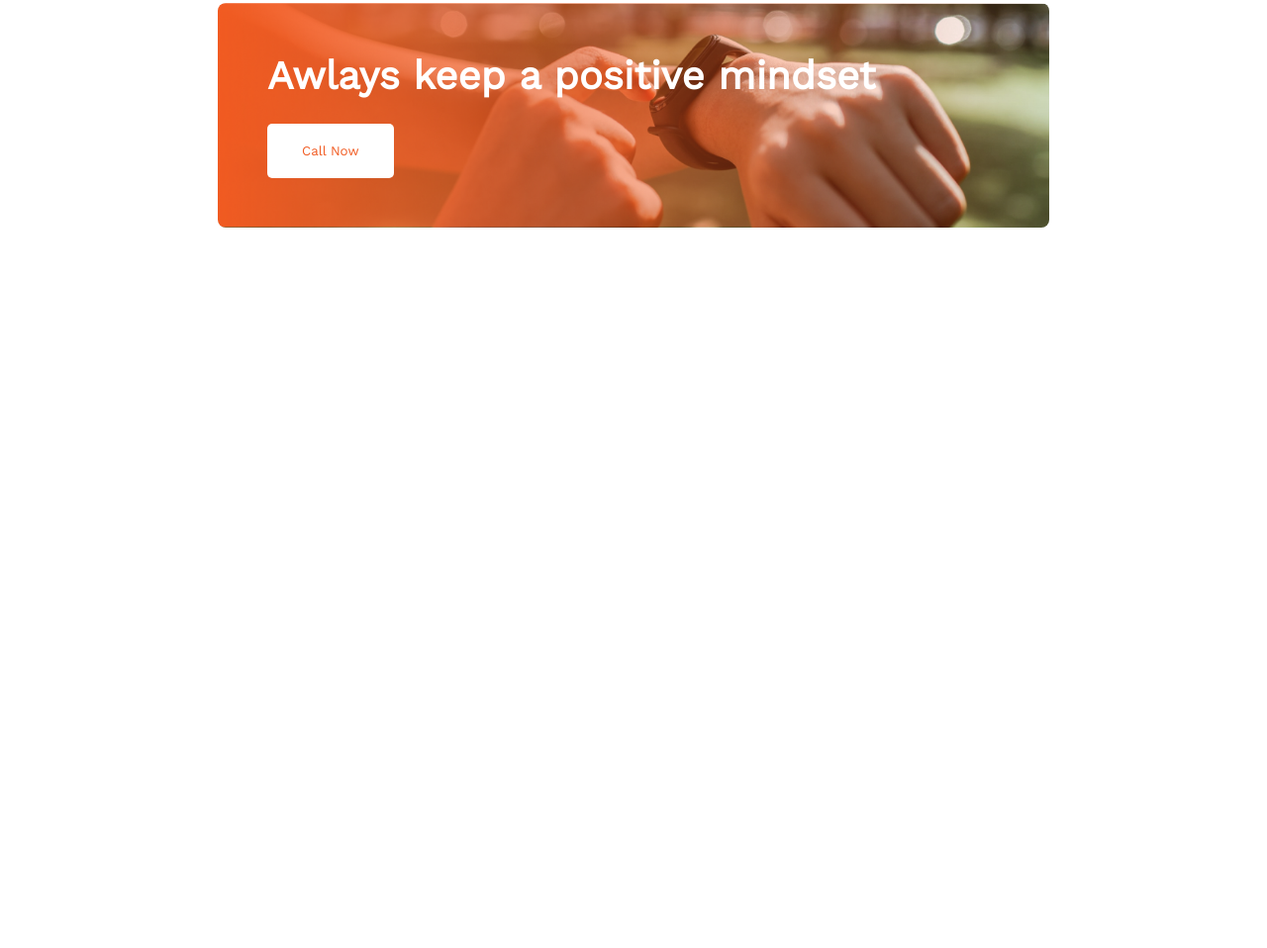
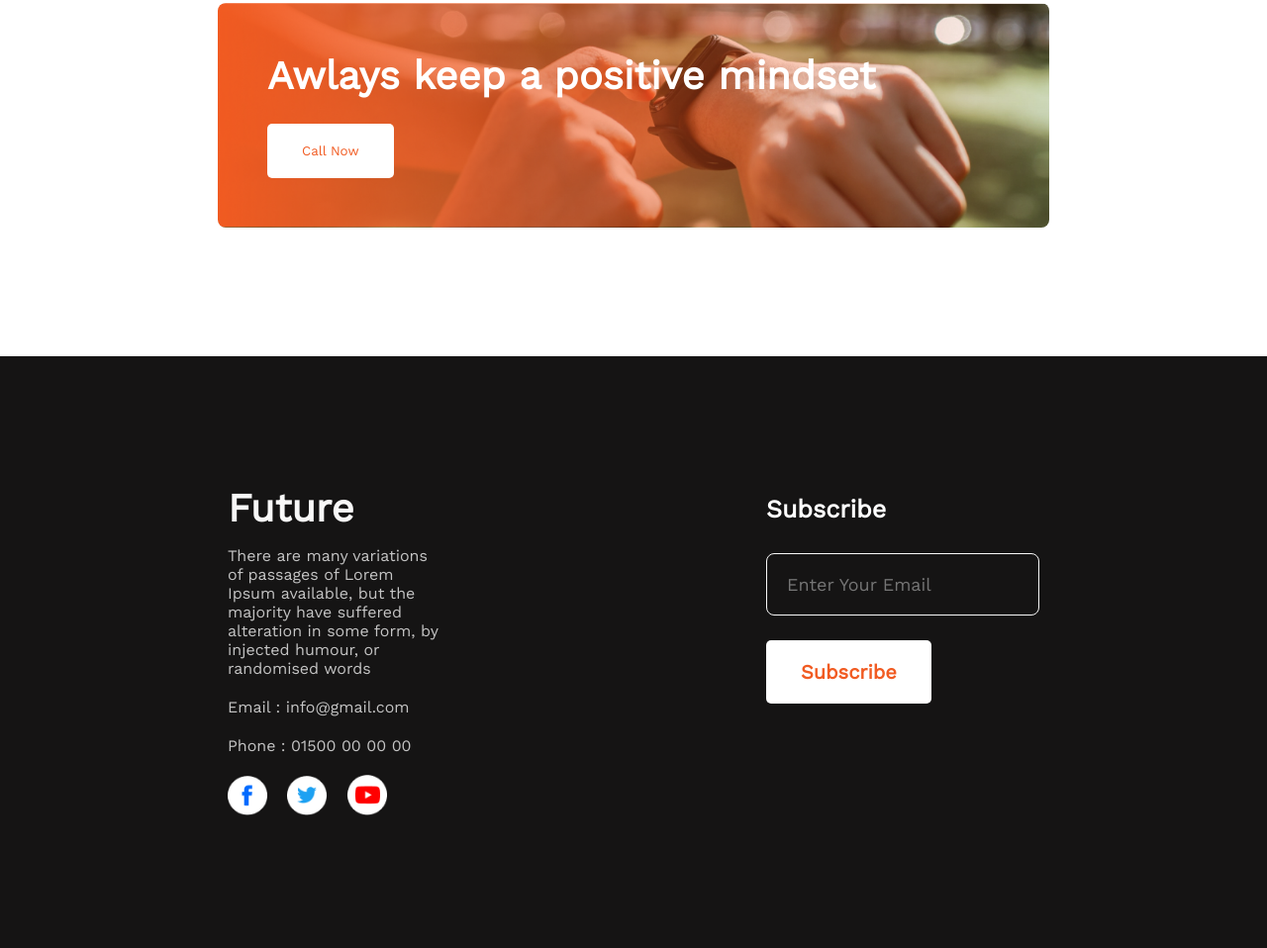
Before and after one commit to OmarAbir/Assignment-1, a plain HTML site: page index.html in a window 1280 px wide. Shown: the part 2212-3170 px from the top of the page at 99% size. Before the commit the page ends 2572 px from the top, so only its background shows below. Drawn offline with nearby package versions, Linux system fonts and the light colour scheme; a web font is replaced by a local one.

Commit message:
added footer section

```diff
--- a/index.html
+++ b/index.html
@@ -90,8 +90,8 @@
 
     <div class="a-message">
 
-     <h3 class="message-title">Awlays keep a positive mindset</h3>
-     <button class="call">Call Now</button>
+      <h3 class="message-title">Awlays keep a positive mindset</h3>
+      <button class="call">Call Now</button>
 
     </div>
 
@@ -100,6 +100,35 @@
 
   </section>
 
+  <!-- footer section -->
+
+  <section class="footer">
+    <div class="contacts">
+      <h2 class="footer-head" >Future</h2>
+      <div class="footer-description">
+        <p class="description" >There are many variations of passages of Lorem Ipsum available, but the majority have suffered alteration in
+          some form, by injected humour, or randomised words</p>
+        <p class="description" >Email : info@gmail.com</p>
+        <p class="description" > Phone : 01500 00 00 00</p>
+      </div>
+
+      <div class="scoial-media-logo">
+        <img class="logo" src="images/icons/fb.png" alt="">
+        <img class="logo" src="images/icons/twitter.png" alt="">
+        <img class="logo" src="images/icons/youtube.png" alt="">
+      </div>
+    </div>
+    <div>
+      <h2 class="subs-title">Subscribe</h2>
+
+      <input class="email" type="email" placeholder="Enter Your Email">
+      <input class=" call subs-btn" type="submit" value="Subscribe">
+
+    </div>
+
+
+  </section>
+
 
 </body>
 
--- a/styles/style.css
+++ b/styles/style.css
@@ -116,10 +116,10 @@
 }
 
 .a-message {
-    background-image: url('../images/gradient2.png'),url('../images/watch.png');
+    background-image: url('../images/gradient2.png'), url('../images/watch.png');
     background-repeat: no-repeat;
     background-size: cover;
-padding: 50px;
+    padding: 50px;
 
     border-radius: 8px;
 
@@ -146,3 +146,56 @@ padding: 50px;
 
 
 }
+
+
+/* footer section styles */
+
+.footer {
+    background-color: #151414;
+    display: flex;
+    padding: 130px 230px;
+    gap: 330px;
+}
+
+.footer-head {
+    color: #F8F8F8;
+    font-size: 40px;
+    font-weight: 700;
+
+
+}
+
+.description {
+    color: rgba(255, 255, 255, 0.75);
+    margin-top: 15px;
+    margin-bottom: 20px;
+
+}
+
+.logo {
+    margin-right: 15px;
+    width: 40px;
+}
+
+.subs-title {
+    color: white;
+    font-size: 25px;
+    font-weight: 600;
+    margin-top: 10px;
+
+}
+
+.email {
+    font-size: 18px;
+    background-color: #151414;
+    padding: 20px 20px;
+    border-radius: 8px;
+    margin-top: 30px;
+    border: 1px solid #F8F8F8;
+
+}
+
+.subs-btn {
+    font-size: 20px;
+    font-weight: 600;
+}
```
